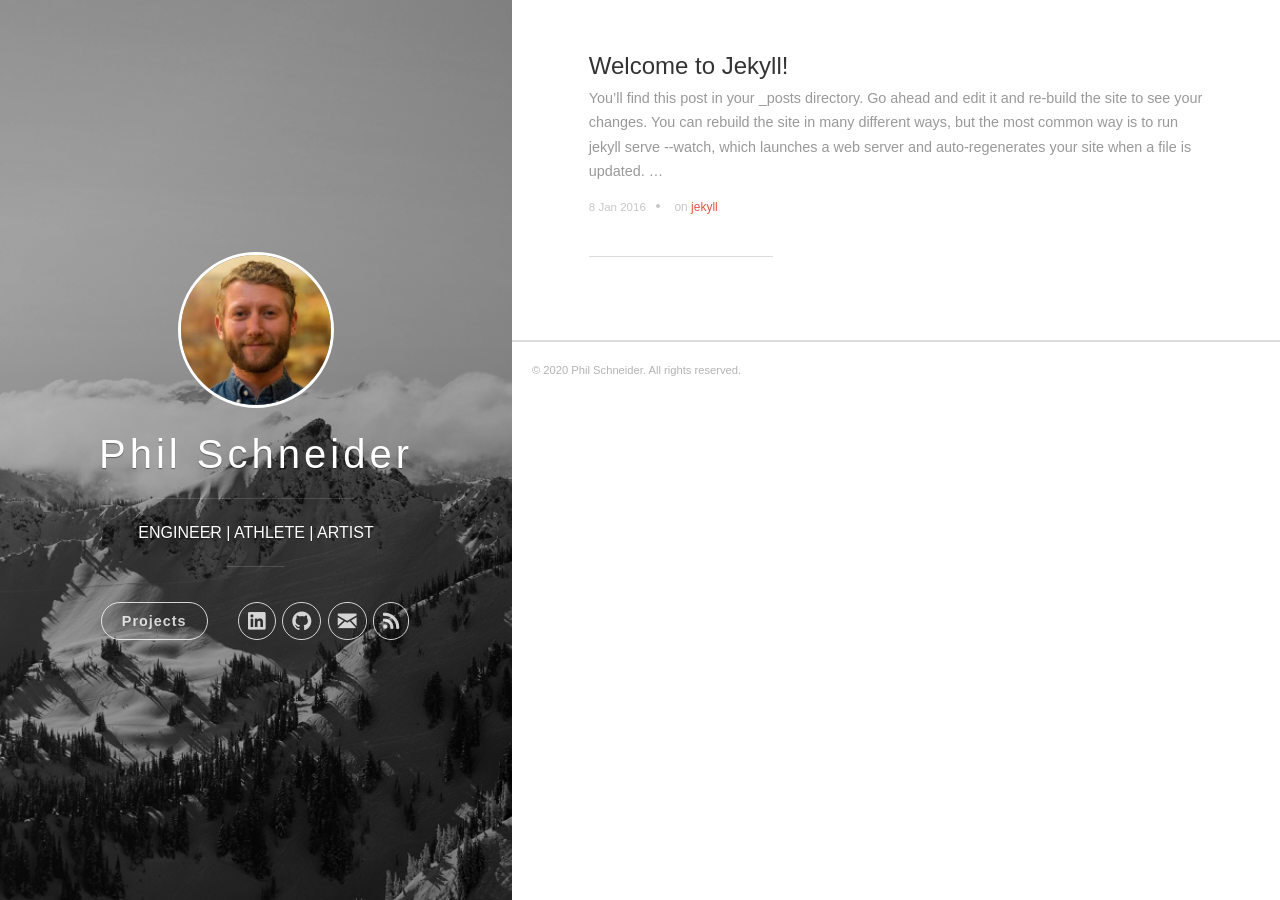
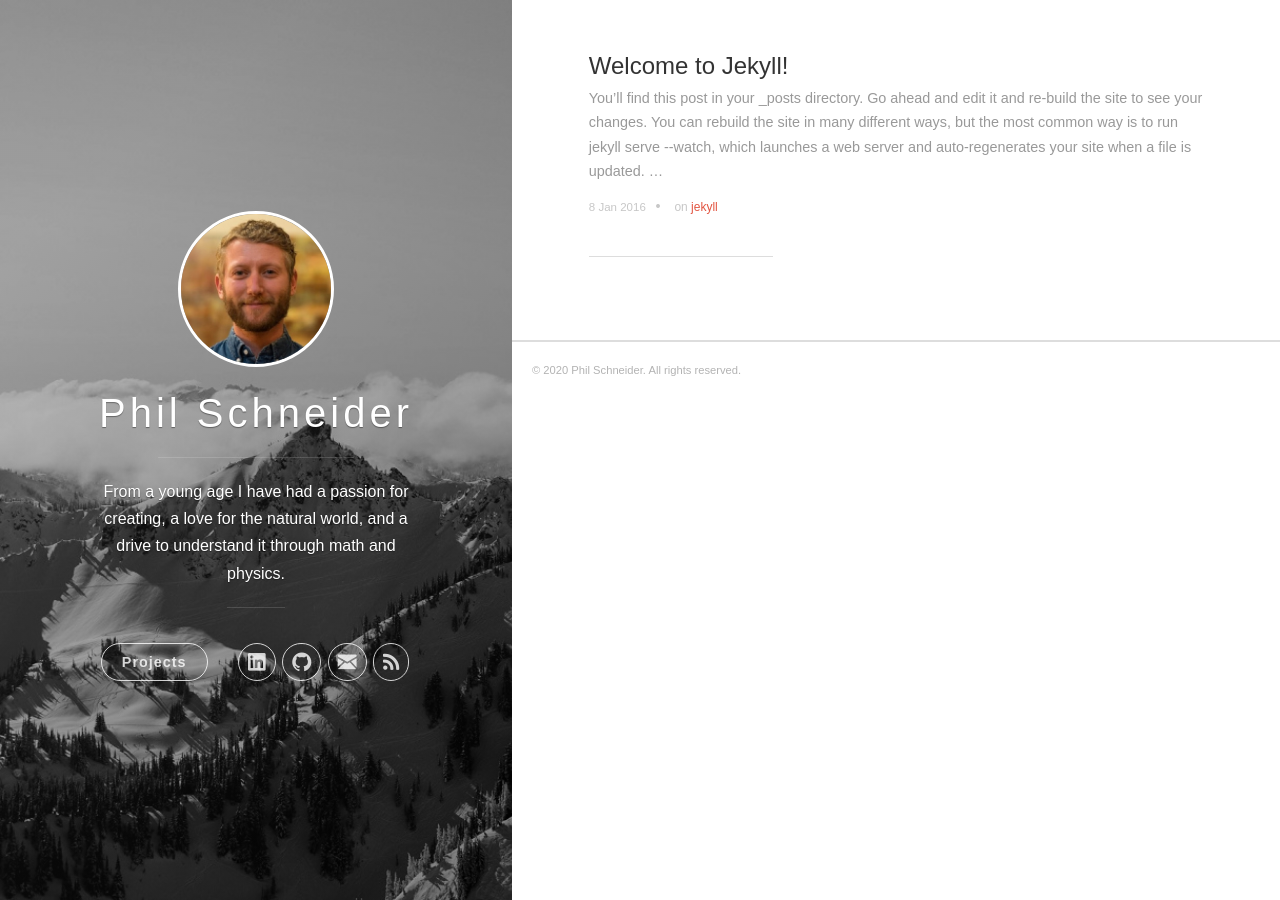
Before and after one commit to Schnep45/Schnep45.github.io, a Jekyll site: the page built from index.html, in a window 1280 px wide. Built offline with Jekyll 4.4.1, drawn with Linux system fonts in a browser that asks for light colours; the list of posts is cut into pages by our own code.

Commit message:
update description

```diff
--- a/_config.yml
+++ b/_config.yml
@@ -1,6 +1,6 @@
 # Site settings
 title: Phil Schneider
-description: 'ENGINEER | ATHLETE | ARTIST'
+description: 'From a young age I have had a passion for creating, a love for the natural world, and a drive to understand it through math and physics.'
 url: 'philaschneider.com'
 baseurl: ''
 # google_analytics: 'UA-XXXXXX-X'
```
